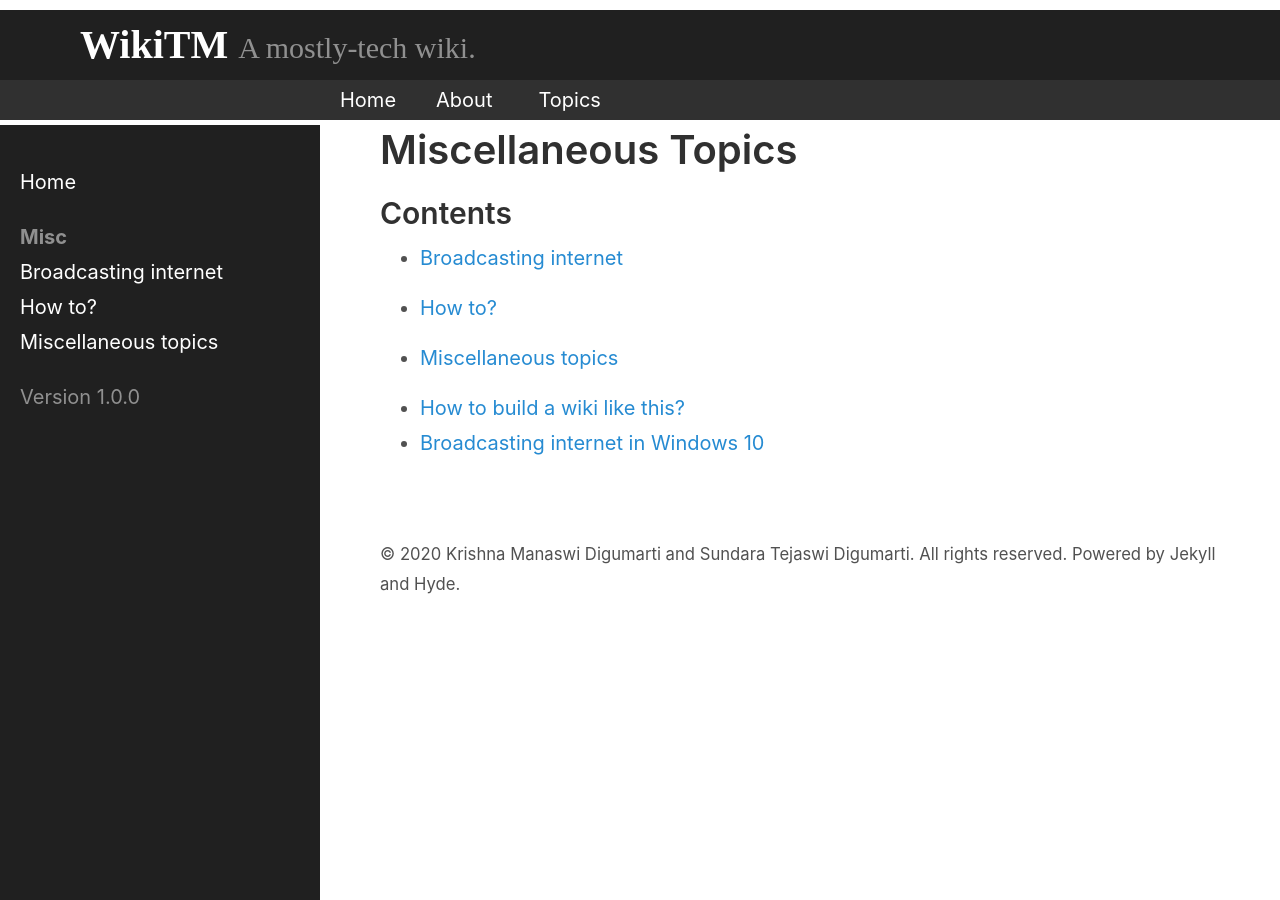
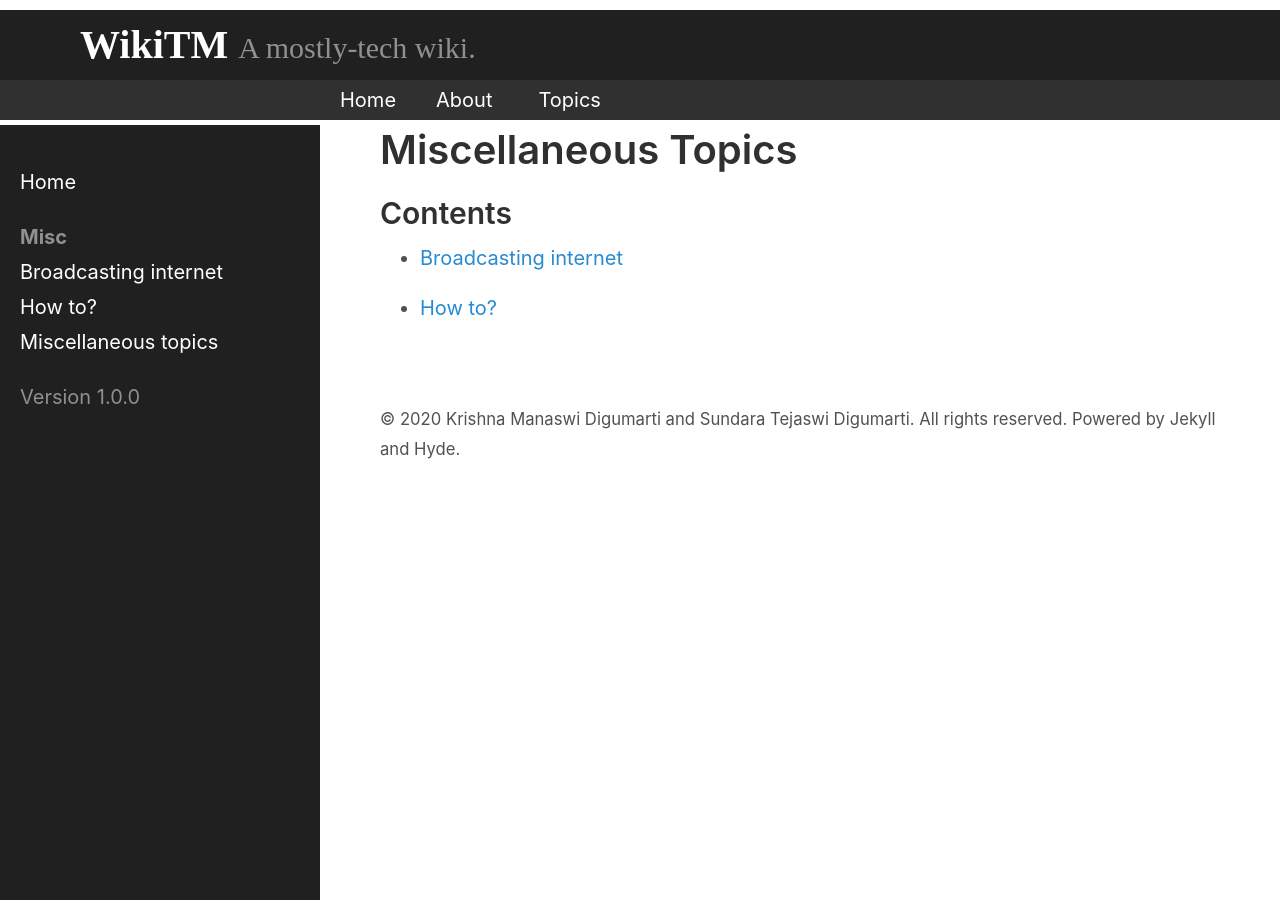
Before and after one commit to tejaswid/wikitm, a Jekyll site: the page built from topics/_misc/index.md, in a window 1280 px wide. Built offline with Jekyll 4.4.1, drawn with Linux system fonts in a browser that asks for light colours.

Commit message:
Removing link to index page in topic

```diff
--- a/topics/_misc/index.md
+++ b/topics/_misc/index.md
@@ -9,10 +9,13 @@ layout: page
 {% if page.url contains coll.label %}
 
 {% for file in site[coll.label] %}
-- [{{ file.title | capitalize }}]({{site.baseurl | append:file.url }})
-{% endfor %}
+{% if file.name contains "index" %}
+	{% continue %}
 {% endif %}
 
+- [{{ file.title | capitalize }}]({{site.baseurl|append:file.url}})
+
 {% endfor %}
-- [How to build a wiki like this?](/misc/howTo/)
-- [Broadcasting internet in Windows 10](/misc/broadcastingInternet/)
+
+{% endif %}
+{% endfor %}
```
